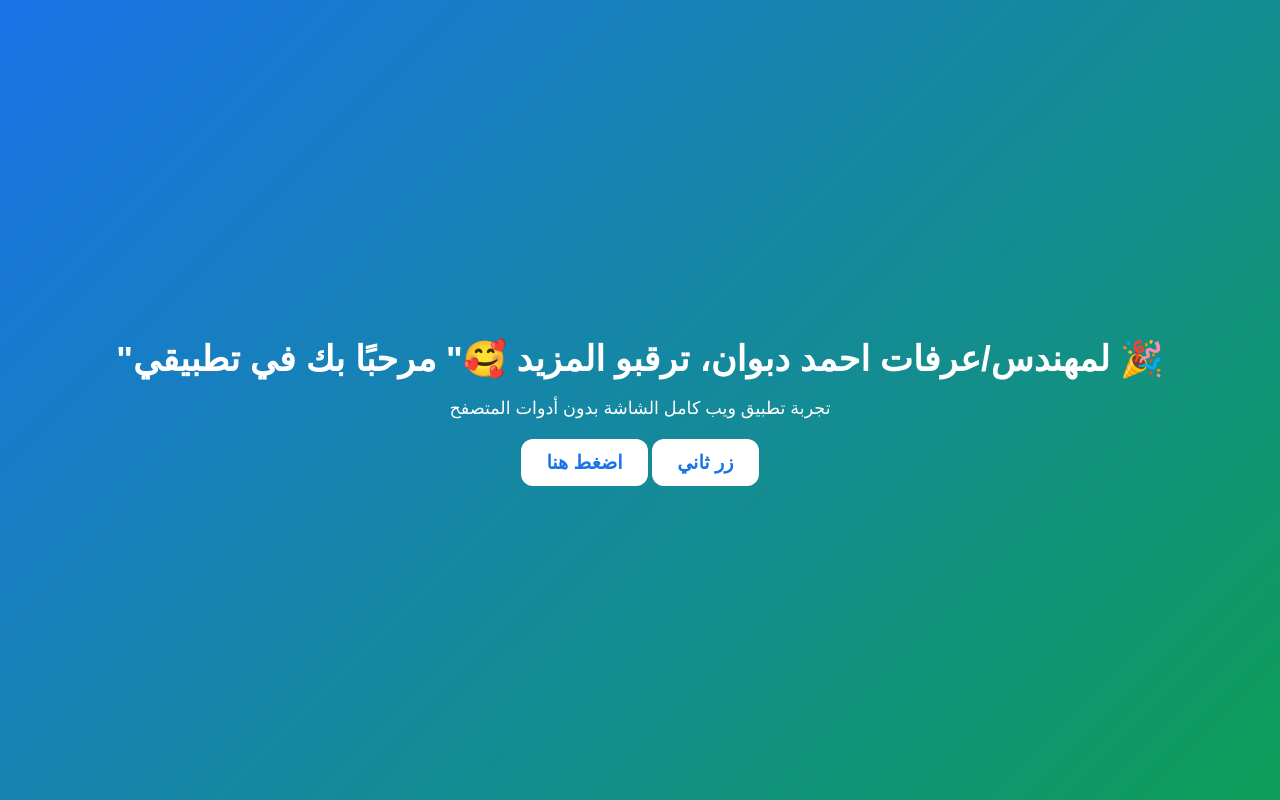
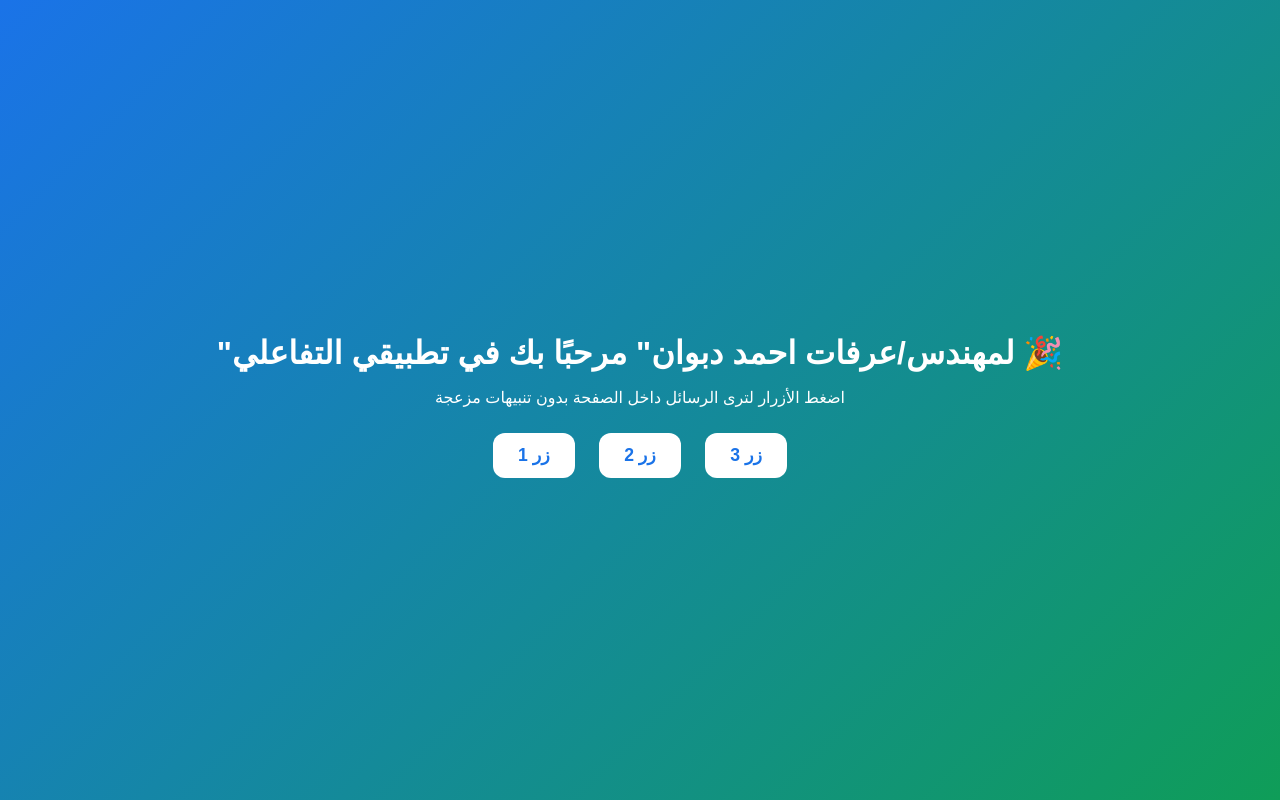
Before and after one commit to alkrh24-byte/my-html-app, a plain HTML site: page index.html in a window 1280 px wide. Drawn offline with Linux system fonts and the light colour scheme.

Commit message:
Update index.html

```diff
--- a/index.html
+++ b/index.html
@@ -3,7 +3,7 @@
 <head>
   <meta charset="UTF-8">
   <meta name="viewport" content="width=device-width, initial-scale=1.0, viewport-fit=cover">
-  <title>تطبيقي الكامل</title>
+  <title>تطبيقي التفاعلي</title>
 
   <!-- إعدادات تجعل الصفحة تعمل كتطبيق موبايل -->
   <meta name="mobile-web-app-capable" content="yes">
@@ -26,18 +26,13 @@
       text-align: center;
       overflow: hidden;
       user-select: none;
-      overscroll-behavior: contain; /* يمنع السحب لتحديث الصفحة */
+      overscroll-behavior: contain;
       touch-action: none;
     }
 
     h1 {
-      font-size: 2.2em;
+      font-size: 2em;
       margin-bottom: 15px;
-    }
-
-    p {
-      font-size: 1.1em;
-      margin-bottom: 20px;
     }
 
     button {
@@ -46,10 +41,11 @@
       border: none;
       border-radius: 12px;
       padding: 12px 25px;
-      font-size: 1.2em;
+      font-size: 1.1em;
       cursor: pointer;
       font-weight: bold;
-      transition: 0.2s;
+      margin: 10px;
+      transition: 0.3s;
     }
 
     button:hover {
@@ -58,24 +54,52 @@
 
     button:active {
       opacity: 0.8;
+      transform: scale(0.95);
+    }
+
+    /* صندوق الرسائل المنبثقة (toast) */
+    #toast {
+      position: fixed;
+      bottom: 20px;
+      left: 50%;
+      transform: translateX(-50%);
+      background: rgba(0,0,0,0.8);
+      color: #fff;
+      padding: 12px 20px;
+      border-radius: 10px;
+      font-size: 1em;
+      opacity: 0;
+      pointer-events: none;
+      transition: opacity 0.5s, transform 0.5s;
     }
   </style>
 </head>
 <body>
   <div>
-    <h1> "لمهندس/عرفات احمد دبوان، ترقبو المزيد 🥰" مرحبًا بك في تطبيقي 🎉</h1>
-    <p>تجربة تطبيق ويب كامل الشاشة بدون أدوات المتصفح</p>
-    <button onclick="showMessage('تم الضغط على الزر!')">اضغط هنا</button>
-    <button onclick="showMessage('زر آخر يعمل تمامًا!')">زر ثاني</button>
+    <h1> "لمهندس/عرفات احمد دبوان" مرحبًا بك في تطبيقي التفاعلي 🎉</h1>
+    <p>اضغط الأزرار لترى الرسائل داخل الصفحة بدون تنبيهات مزعجة</p>
+    <button onclick="showToast('لقد ضغطت الزر الأول!')">زر 1</button>
+    <button onclick="showToast('لقد ضغطت الزر الثاني!')">زر 2</button>
+    <button onclick="showToast('زر ثالث يعمل تمامًا!')">زر 3</button>
   </div>
 
+  <div id="toast"></div>
+
   <script>
-    function showMessage(msg) {
-      // هذه الرسالة تظهر عند الضغط على أي زر
-      alert(msg);
+    function showToast(message) {
+      const toast = document.getElementById('toast');
+      toast.textContent = message;
+      toast.style.opacity = 1;
+      toast.style.transform = 'translateX(-50%) translateY(0)';
+
+      // إخفاء الرسالة بعد 2.5 ثانية
+      setTimeout(() => {
+        toast.style.opacity = 0;
+        toast.style.transform = 'translateX(-50%) translateY(20px)';
+      }, 2500);
     }
 
-    // منع الرجوع للخلف أو السحب العلوي
+    // منع السحب لتحديث الصفحة
     window.addEventListener('touchmove', function(e) {
       e.preventDefault();
     }, { passive: false });
```
